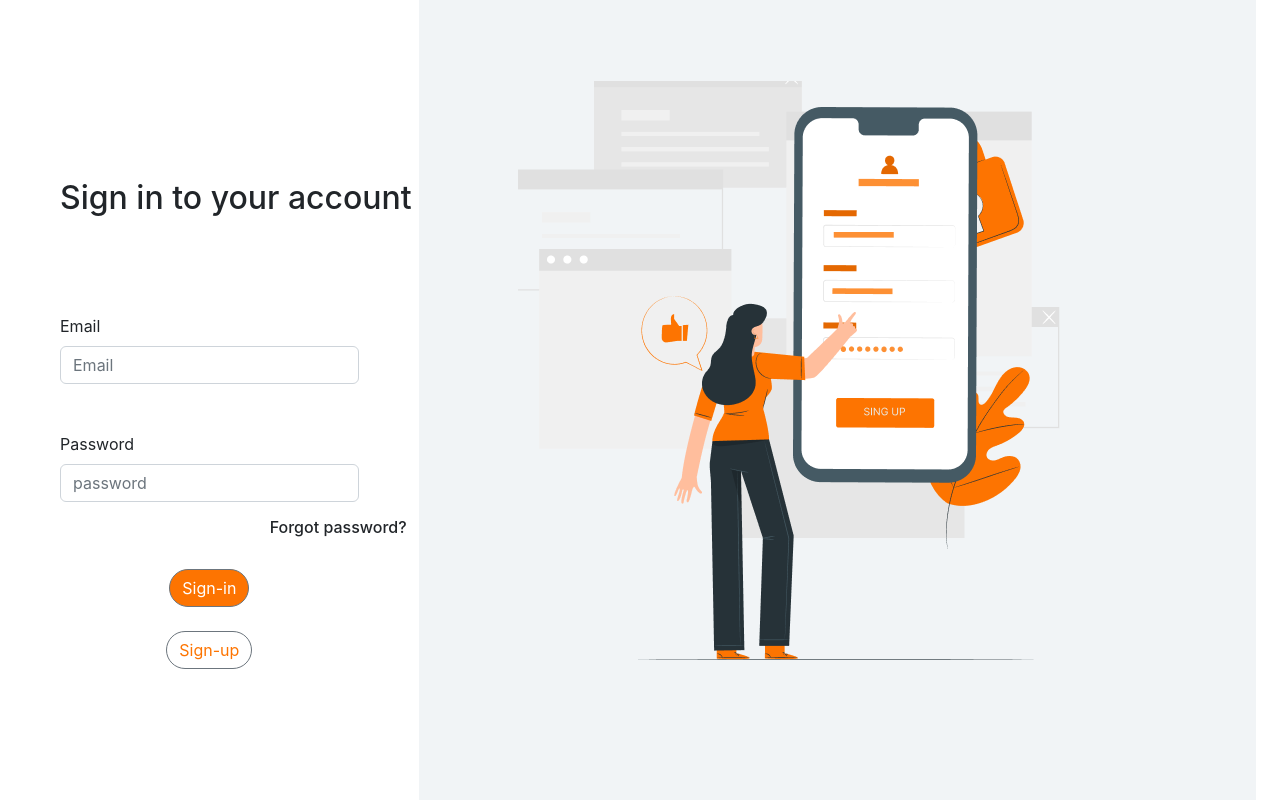
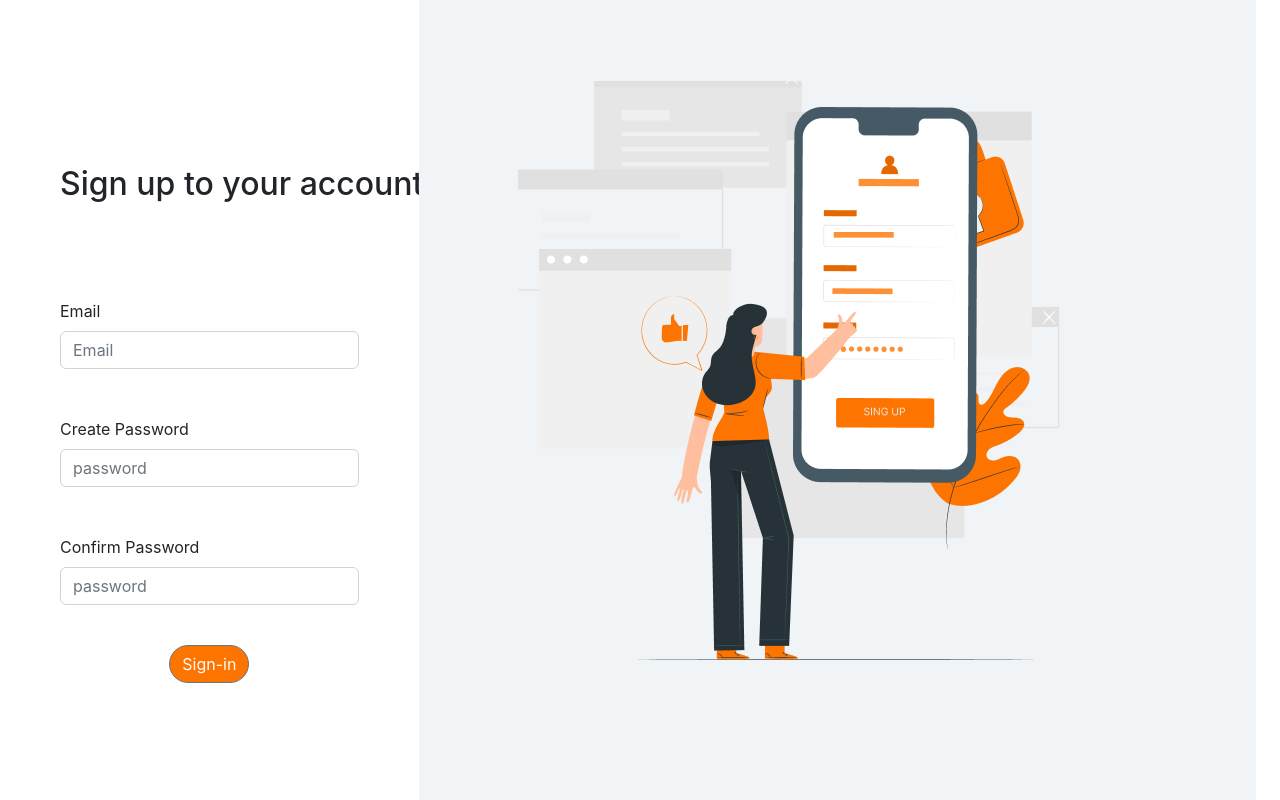
Before and after one commit to KhandekarPrateek/Notes-App, a React (Create React App) app: page /signup in a window 1280 px wide. Built offline with nearby package versions, Linux system fonts and the light colour scheme.

Commit message:
routes to signIn and signUp

```diff
--- a/package.json
+++ b/package.json
@@ -9,6 +9,8 @@
     "bootstrap": "^5.2.3",
     "react": "^18.2.0",
     "react-dom": "^18.2.0",
+    "react-router": "^6.17.0",
+    "react-router-dom": "^6.17.0",
     "react-scripts": "5.0.1",
     "reactstrap": "^9.2.0",
     "web-vitals": "^2.1.4"
--- a/src/App.js
+++ b/src/App.js
@@ -1,10 +1,18 @@
+import { Route, Routes } from "react-router";
 import "./App.css";
 import OnboardPage from "./pages/OnboardPage";
+import SignIn from "./pages/OnboardPage/SignIn";
+import SignUp from "./pages/OnboardPage/SignUp";
 
 function App() {
   return (
     <div>
-      <OnboardPage />
+      <Routes>
+        <Route path="/">
+          <Route path="/signin" element={<SignIn />} />
+          <Route path="/signup" element={<SignUp />} />
+        </Route>
+      </Routes>
     </div>
   );
 }
--- a/src/index.js
+++ b/src/index.js
@@ -1,13 +1,16 @@
-import React from 'react';
-import ReactDOM from 'react-dom/client';
-import './index.css';
-import App from './App';
-import reportWebVitals from './reportWebVitals';
+import React from "react";
+import ReactDOM from "react-dom/client";
+import "./index.css";
+import App from "./App";
+import reportWebVitals from "./reportWebVitals";
+import { BrowserRouter } from "react-router-dom";
 
-const root = ReactDOM.createRoot(document.getElementById('root'));
+const root = ReactDOM.createRoot(document.getElementById("root"));
 root.render(
   <React.StrictMode>
-    <App />
+    <BrowserRouter>
+      <App />
+    </BrowserRouter>
   </React.StrictMode>
 );
 
--- a/src/pages/OnboardPage/SignIn/index.js
+++ b/src/pages/OnboardPage/SignIn/index.js
@@ -9,7 +9,7 @@ import {
   Input,
   Button,
 } from "reactstrap";
-// import network from "../../assets/network.png";
+
 import displaySignIn from "../../../assets/displaySignIn.png";
 const SignIn = () => {
   return (
--- a/src/pages/OnboardPage/SignUp/index.js
+++ b/src/pages/OnboardPage/SignUp/index.js
@@ -1,7 +1,76 @@
 import React from "react";
+import {
+  Col,
+  Container,
+  Form,
+  Row,
+  FormGroup,
+  Label,
+  Input,
+  Button,
+} from "reactstrap";
 
+import displaySignIn from "../../../assets/displaySignIn.png";
 const SignUp = () => {
-  return <div>SignUp</div>;
+  return (
+    <Container className="container-signin" fluid>
+      <Row className="h-100 w-100">
+        <Col
+          className="h-100 justify-content-center d-flex align-items-center"
+          sm={4}
+        >
+          <div className="w-100">
+            <Row>
+              <h2 className="m-5">Sign up to your account</h2>
+            </Row>
+            <Row>
+              <Form>
+                {" "}
+                <FormGroup className="m-5">
+                  <Label for="exampleEmail">Email</Label>
+                  <Input
+                    type="email"
+                    name="email"
+                    id="exampleEmail"
+                    placeholder="Email"
+                  />
+                </FormGroup>
+                <FormGroup className="m-5">
+                  <Label for="examplePassword">Create Password</Label>
+                  <Input
+                    type="password"
+                    name="password"
+                    id="examplePassword"
+                    placeholder="password "
+                  />
+                </FormGroup>
+                <FormGroup className="m-5">
+                  <Label for="examplePassword">Confirm Password</Label>
+                  <Input
+                    type="password"
+                    name="password"
+                    id="examplePassword"
+                    placeholder="password "
+                  />
+                </FormGroup>
+              </Form>
+              <div className=" justify-content-center d-flex">
+                <Row>
+                  <Button className="button-signin mt-4">Sign-in</Button>
+                </Row>
+              </div>
+            </Row>
+          </div>
+        </Col>
+        <Col
+          className="display-signin h-100  justify-content-center d-flex align-items-center"
+          sm={8}
+        >
+          <img src={displaySignIn} alt="sign-in-photo" />
+        </Col>
+      </Row>
+    </Container>
+  );
 };
 
 export default SignUp;
```
Also changed, not shown: 1 other file (tests, documents, lock files or other folders).
